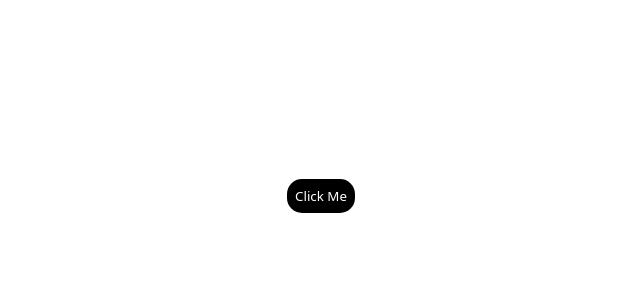
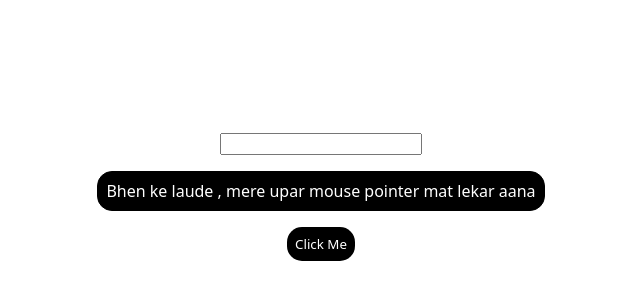
Before and after one commit to rachit-dhaka/React-Learning-, a React (Vite) app in the folder EventHandling/: page / in a window 1280 px wide. Shown: the part 204-504 px from the top of the page, without its empty margins (319-959 px from the left). Built offline with nearby package versions, Linux system fonts and the light colour scheme.

Commit message:
SOmehitn

```diff
--- a/EventHandling/src/App.jsx
+++ b/EventHandling/src/App.jsx
@@ -5,17 +5,46 @@ import './App.css'
 function App() {
 
   function EHandling(){
-    alert("BHai muje kyu dabaya ");
+    alert("Happpy New Year");
+  }
+
+  const MouseEventHandling=()=>{
+    alert("Bola na tuje mat karo , sunle bhai meri kabhi tho")
+
+  }
+
+  const OnchangeEventHandle=(e)=>{
+    console.log("Abhi ta tune yeh likha hai : ", e.target.value);
+
   }
 
 
 
   return (
-   <div>
+   <div style={
+    {display:"flex",
+    justifyContent:"centre",
+    alignItems:"center",
+    flexDirection:"column",
+    gap:"1rem"}}>
+
+
+      <form >
+        <input type="text" onChange={OnchangeEventHandle} />
+      </form>
+
+      <p onMouseOver={MouseEventHandling} style={{border:"1px solid black", padding:"0.5rem",  borderRadius:"15px", color:"white", backgroundColor:"black"}}>
+        Bhen ke laude , mere upar mouse pointer mat lekar aana
+      </p>
+
       <button className='something' onClick={EHandling} >
         Click Me
       </button>
+
+
    </div>
+
+
   )
 }
 
```
